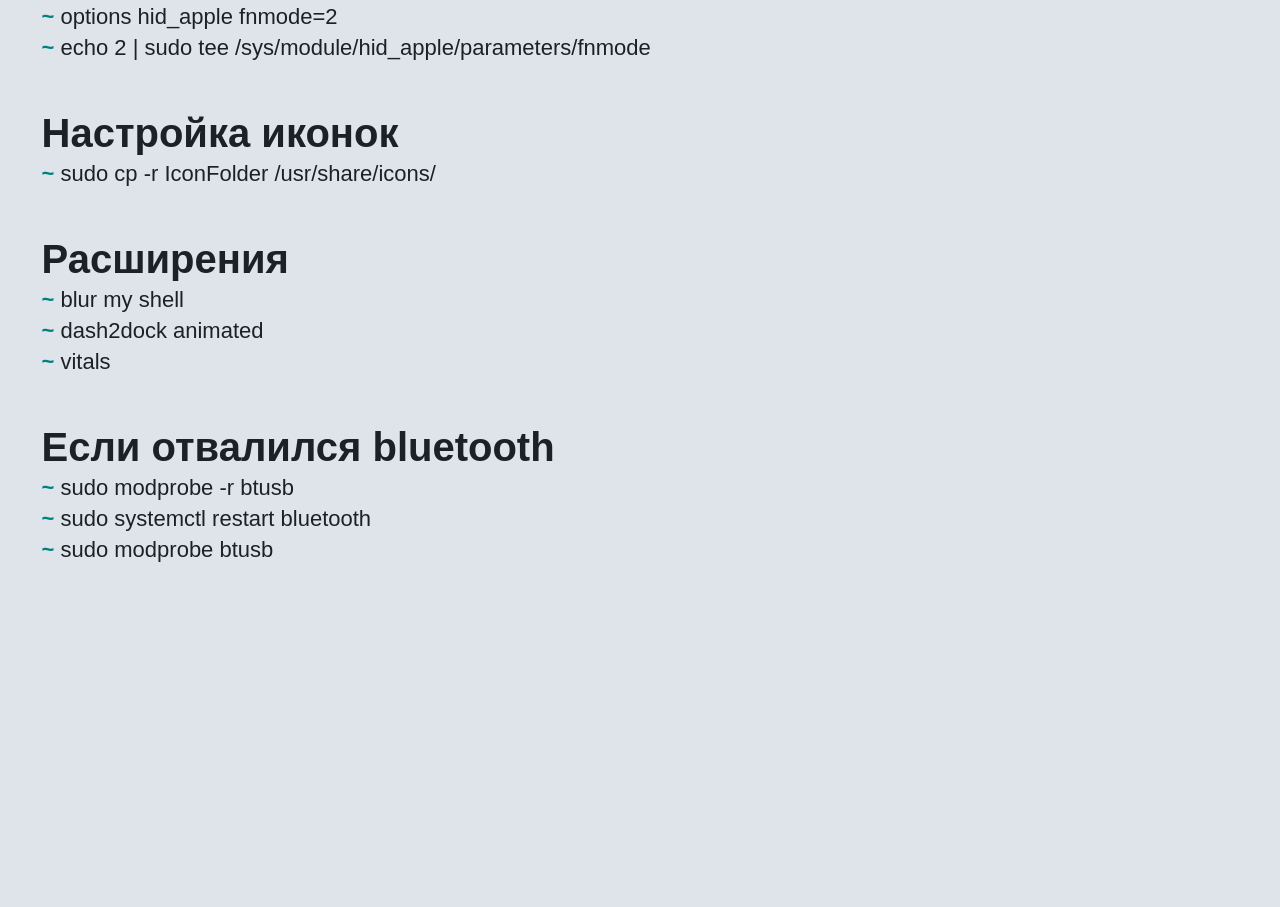
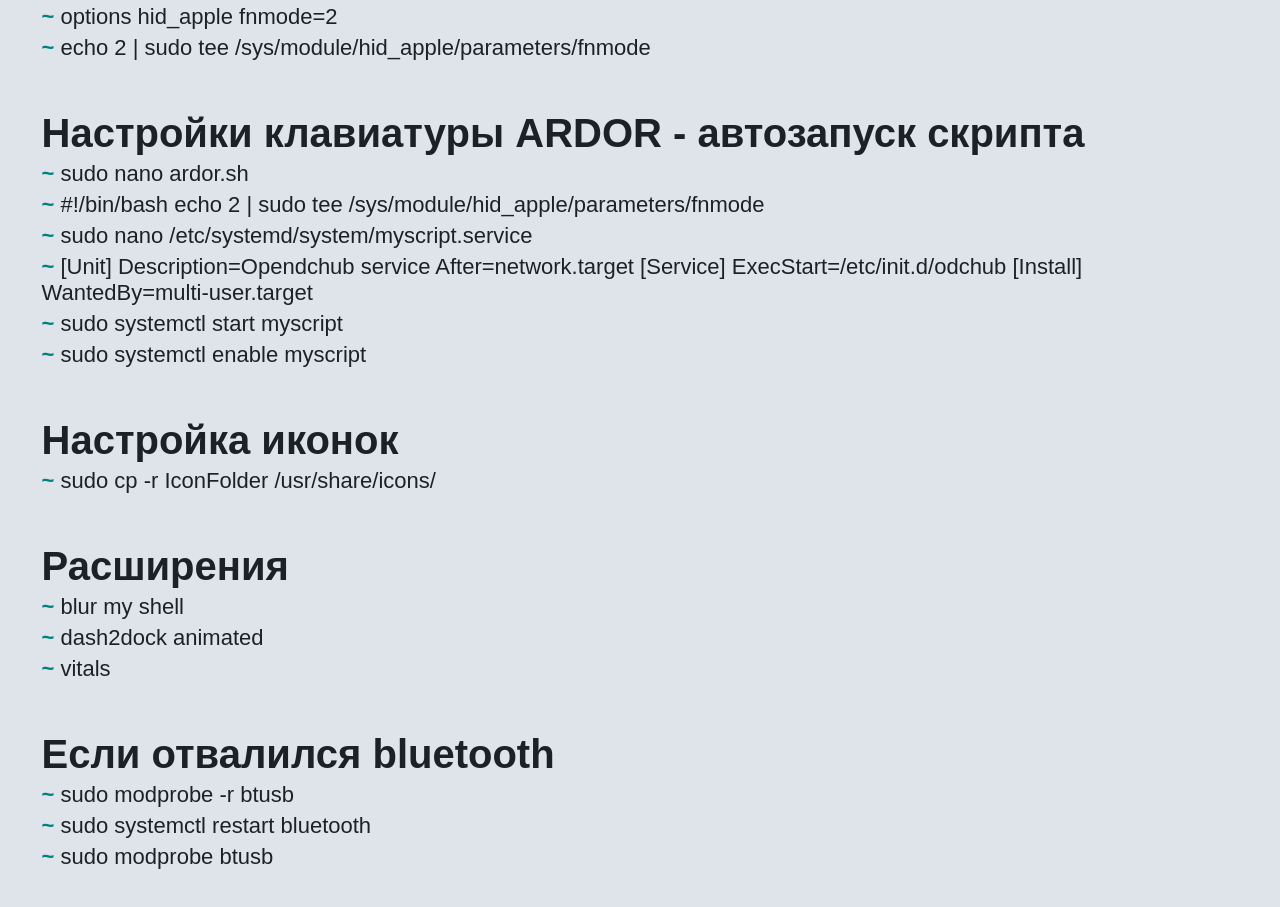
Before and after one commit to appvs/ap_portal, a Vue app in the folder frontend/: page /arch in a window 1280 px wide. Shown: the part 1371-2278 px from the top of the page. Before the commit the page ends 1994 px from the top, so only its background shows below. Built offline with nearby package versions, Linux system fonts and the light colour scheme.

Commit message:
feat: add command for autoload bash script for ardor keyboard

```diff
--- a/frontend/src/views/AppArch.vue
+++ b/frontend/src/views/AppArch.vue
@@ -70,6 +70,24 @@ export default {
 					]
 				},
 				{
+					title: 'Настройки клавиатуры ARDOR - автозапуск скрипта',
+					lines: [
+						'sudo nano ardor.sh',
+						`#!/bin/bash
+						echo 2 | sudo tee /sys/module/hid_apple/parameters/fnmode`,
+						'sudo nano /etc/systemd/system/myscript.service',
+						`[Unit]
+							Description=Opendchub service
+							After=network.target
+							[Service]
+							ExecStart=/etc/init.d/odchub
+							[Install]
+							WantedBy=multi-user.target`,
+						'sudo systemctl start myscript',
+						'sudo systemctl enable myscript'
+					]
+				},
+				{
 					title: 'Настройка иконок',
 					lines: [
 						'sudo cp -r IconFolder /usr/share/icons/',
```
